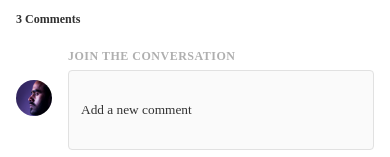
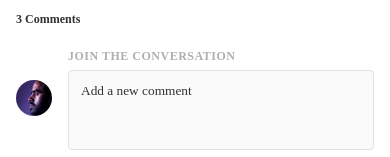
Before and after one commit to Lala0419/nanaya-miki-brainflix, a React (Create React App) app: page / in a window 390 px wide. Shown: the part 687-844 px from the top of the page. Built offline with nearby package versions, Linux system fonts and the light colour scheme.

Commit message:
fixed some styling

```diff
--- a/src/components/comments/CommentList.jsx
+++ b/src/components/comments/CommentList.jsx
@@ -66,12 +66,12 @@ export const CommentList = ({ videoComments }) => {
 							>
 								JOIN THE CONVERSATION
 							</label>
-							<input
+							<textarea
 								id="comment"
 								name="comment"
 								placeholder="Add a new comment"
 								className="comment__form-input comment__form-input--comment"
-							></input>
+							></textarea>
 						</div>
 					</div>
 					<button
--- a/src/components/comments/commentList.scss
+++ b/src/components/comments/commentList.scss
@@ -66,6 +66,7 @@
 			display: flex;
 			justify-content: space-between;
 			position: relative;
+			padding-left: 3rem;
 		}
 		@include breakpoints.large {
 			padding-right: 2rem;
@@ -107,6 +108,7 @@
 		@include breakpoints.medium {
 			padding: 0 1.6rem;
 			min-height: 4rem;
+			padding-top: 1rem;
 		}
 
 		&:focus {
@@ -125,7 +127,7 @@
 			resize: none;
 
 			@include breakpoints.medium {
-				height: min-content;
+				height: 4rem;
 			}
 
 			&--error {
@@ -171,9 +173,14 @@
 	padding: 1.6rem 0;
 	@include divide-border-top;
 
+	@include breakpoints.medium {
+		justify-content: space-between;
+	}
+
 	@include breakpoints.large {
 		padding-right: 2rem;
 		padding: 2.4rem 0;
+		justify-content: initial;
 	}
 
 	&__icon {
```
